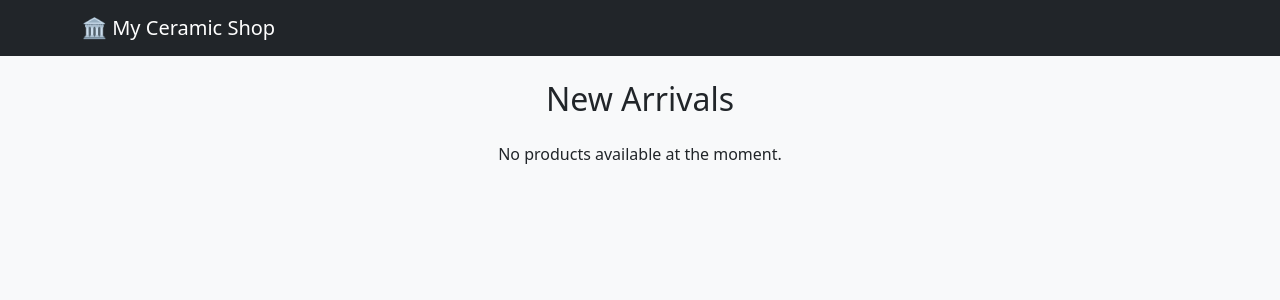
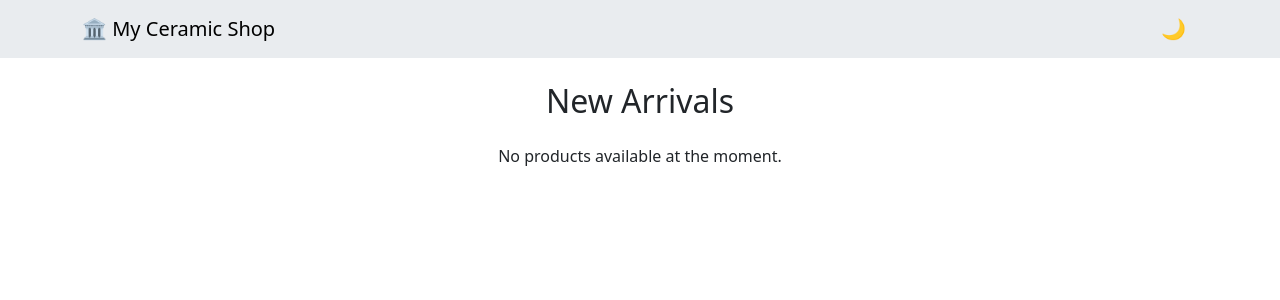
Before and after one commit to Yundi24/ceramics_website, a Django app: page / in a window 1280 px wide. Shown: the top 300 px of the page. Run offline with Django 5.2, Linux system fonts and the light colour scheme; data that the repository does not hold is empty.

Commit message:
暗色模式

```diff
--- a/ceramics/templates/ceramics/base.html
+++ b/ceramics/templates/ceramics/base.html
@@ -10,11 +10,14 @@
     <!-- 这里预留给第六阶段写 Facebook Open Graph 标签 -->
     {% block og_tags %}{% endblock %}
 </head>
-<body class="bg-light">
+<body>
     <!-- 简单的导航栏 -->
-    <nav class="navbar navbar-expand-lg navbar-dark bg-dark mb-4">
+    <nav class="navbar navbar-expand-lg bg-body-secondary mb-4">
         <div class="container">
             <a class="navbar-brand" href="/">🏛️ My Ceramic Shop</a>
+            <button id="darkModeToggle" class="btn btn-outline-secondary border-0 fs-5" title="Toggle Dark Mode">
+                🌙
+            </button>
         </div>
     </nav>
 
@@ -25,5 +28,45 @@
     </div>
 
     <script src="https://cdn.jsdelivr.net/npm/bootstrap@5.3.0/dist/js/bootstrap.bundle.min.js"></script>
+    <!-- 暗色模式 -->
+    <script>
+        document.addEventListener('DOMContentLoaded', () => {
+            const htmlElement = document.documentElement;
+            const toggleBtn = document.getElementById('darkModeToggle');
+
+            // 1. 获取本地存储的偏好，或者获取操作系统的偏好
+            const getPreferredTheme = () => {
+                const storedTheme = localStorage.getItem('theme');
+                if (storedTheme) {
+                    return storedTheme;
+                }
+                // 如果本地没有记录，则检查手机系统是不是暗色模式
+                return window.matchMedia('(prefers-color-scheme: dark)').matches ? 'dark' : 'light';
+            };
+
+            // 2. 设置主题的函数
+            const setTheme = (theme) => {
+                // 修改 <html> 标签的 data-bs-theme 属性，Bootstrap 会自动切换全站颜色！
+                htmlElement.setAttribute('data-bs-theme', theme);
+                // 切换按钮图标
+                toggleBtn.innerHTML = theme === 'dark' ? '☀️' : '🌙';
+            };
+
+            // 3. 网页加载时，立刻应用主题
+            setTheme(getPreferredTheme());
+
+            // 4. 监听按钮点击事件
+            toggleBtn.addEventListener('click', () => {
+                const currentTheme = htmlElement.getAttribute('data-bs-theme');
+                const newTheme = currentTheme === 'dark' ? 'light' : 'dark';
+
+                // 设置新主题
+                setTheme(newTheme);
+                // 存入 LocalStorage，下次打开网页直接生效
+                localStorage.setItem('theme', newTheme);
+            });
+        });
+    </script>
+
 </body>
 </html>
--- a/ceramics/templates/ceramics/product_list.html
+++ b/ceramics/templates/ceramics/product_list.html
@@ -16,7 +16,7 @@
                 <h5 class="card-title">{{ product.name }}</h5>
                 <p class="card-text text-muted">{{ product.short_description }}</p>
                 <!-- 点击查看详情 -->
-                <a href="{% url 'product_detail' product.pk %}" class="btn btn-outline-dark w-100">View Details</a>
+                <a href="{% url 'product_detail' product.pk %}" class="btn btn-outline-secondary w-100">View Details</a>
             </div>
         </div>
     </div>
```
